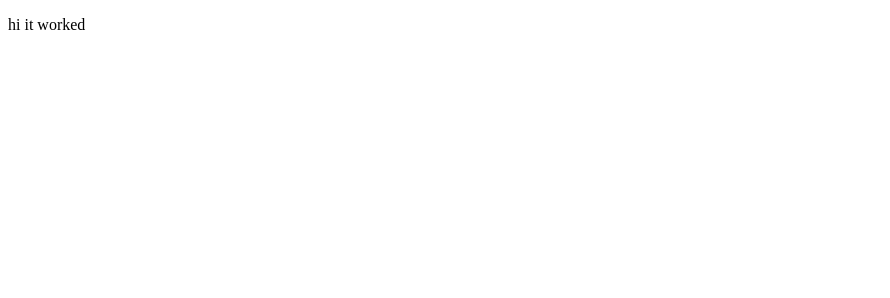
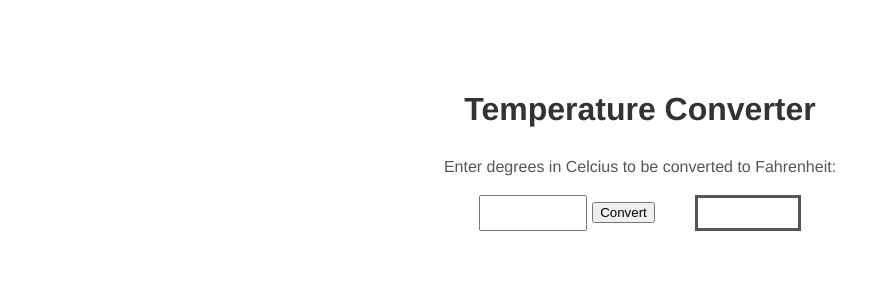
Before and after one commit to Danielo814/Danielo814.github.io, a plain HTML site: page converter/index.html in a window 1280 px wide. Shown: the whole page, without its empty margins (0-890 px from the left). Drawn offline with Linux system fonts and the light colour scheme; files that its build step writes are made by us from their sources.

Commit message:
move to new repo

```diff
--- a/converter/index.html
+++ b/converter/index.html
@@ -1,2 +1,31 @@
 <!DOCTYPE HTML>
-<p>hi it worked</p>
+<head>
+    <title>temperature converter</title>
+    <h1 style="text-align: center">Temperature Converter</h1>
+    <link rel="stylesheet" type="text/css" href="style.css"/>
+    <!-- <style>
+        #box {
+            width: 100px;
+            height: 30px;
+            border-style: solid;
+            text-align: center;
+        }
+    </style> -->
+</head>
+<body>
+        <p style="text-align: center">Enter degrees in Celcius to be converted to Fahrenheit:</p>
+    <div class="ctof">
+        <input id="celc">
+        <button type="button" onclick="getValue()">Convert</button>
+        <div id="box"></div>
+    </div>
+    <script>
+
+        function getValue() {
+            var num = document.getElementById("celc").value;
+            celcius = (parseInt(num, 10) * 1.8) + 32;
+            document.getElementById("box").innerHTML = celcius + "&#8457";
+        }
+    </script>
+
+</body>
```
